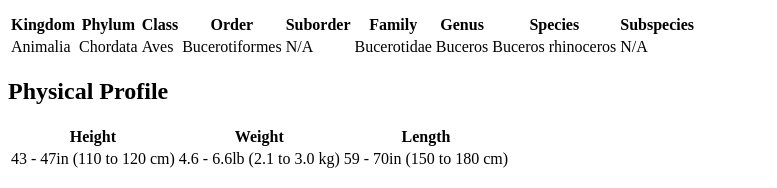
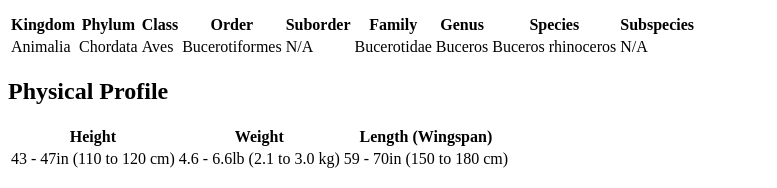
Before and after one commit to JacobMVang/animaldossier-jacobvang, a plain HTML site: page hornbill.html in a window 1280 px wide. Shown: the part 1140-1328 px from the top of the page, without its empty margins (0-777 px from the left). Drawn offline with Linux system fonts and the light colour scheme.

Commit message:
Length for Hornbill has Wingspan

```diff
--- a/hornbill.html
+++ b/hornbill.html
@@ -62,7 +62,7 @@
                     <tr>
                         <th>Height</th>
                         <th>Weight</th>
-                        <th>Length</th>
+                        <th>Length (Wingspan)</th>
                     </tr>
                 </thead>
                 <tbody>
```
